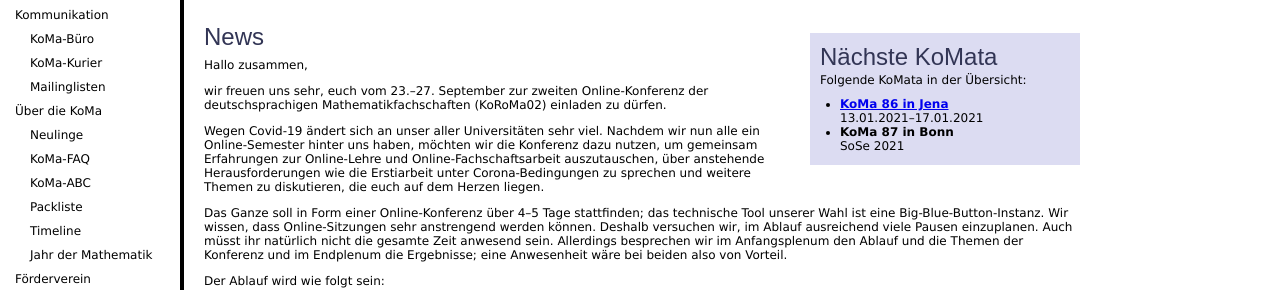
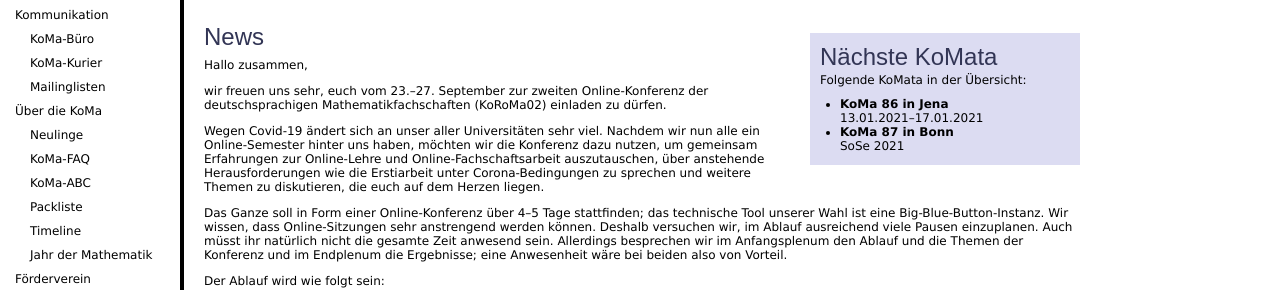
Before and after one commit to Die-KoMa/die-koma.org, a Jekyll site: the page built from index.md, in a window 1280 px wide. Shown: the part 187-477 px from the top of the page. Built offline with Jekyll 4.4.1, drawn with Linux system fonts in a browser that asks for light colours.

Commit message:
Dann halt ohne Link

```diff
--- a/_includes/next_koma.html
+++ b/_includes/next_koma.html
@@ -3,7 +3,7 @@
   <span>Folgende KoMata in der Übersicht:</span>
   <ul>
     <li>
-        <span class="name"><a href="https://koma87.uni-jena.de/">KoMa 86 in Jena</a></span>
+        <span class="name">KoMa 86 in Jena</span>
         <span class="date">13.01.2021–17.01.2021</span>
     </li>
     <li>
```
